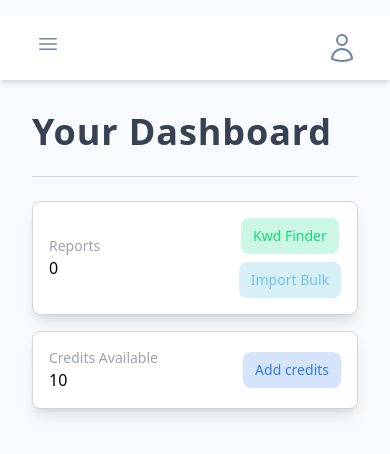
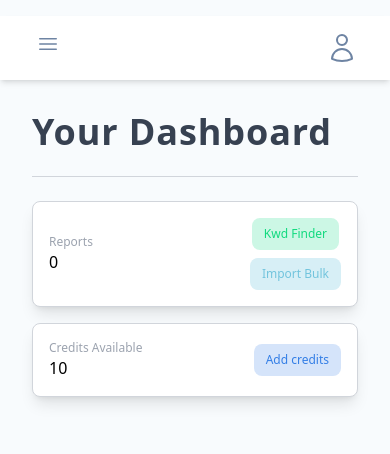
Before and after one commit to atuldedha/pushkar-project, a Next.js app: page / in a window 390 px wide. Shown: the top 454 px of the page. Built offline with nearby package versions, Linux system fonts and the light colour scheme.

Commit message:
Home page wrapping fixed

```diff
--- a/components/HomeCard/HomeCard.js
+++ b/components/HomeCard/HomeCard.js
@@ -11,7 +11,7 @@ const HomeCard = ({
   return (
     <div className="w-full flex items-center justify-between bg-white shadow-lg border border-gray-300 p-4 rounded-lg">
       <div className="flex flex-col items-start justify-center">
-        <span className="text-sm md:text-base font-normal font-sans text-gray-400">
+        <span className="text-xs md:text-sm lg:text-base font-normal font-sans text-gray-400">
           {text}
         </span>
         {reportsAvailable ? (
@@ -23,15 +23,15 @@ const HomeCard = ({
 
       {useButton2 ? (
         <div className="flex flex-col sm:flex-row items-center space-x-0 space-y-2 sm:space-y-0 sm:space-x-3">
-          <button className="p-2 bg-[#ccf7e5] text-sm text-[#12da7f] font-sans font-normal rounded-lg px-3 md:px-8">
+          <button className="p-2 bg-[#ccf7e5] text-xs lg:text-sm text-[#12da7f] font-sans font-normal rounded-lg px-3 lg:px-8">
             {buttonText1}
           </button>
-          <button className="p-2 bg-[#d7eff6] text-sm text-[#72c4dd] font-sans font-normal rounded-lg px-3 md:px-8">
+          <button className="p-2 bg-[#d7eff6] text-xs lg:text-sm text-[#72c4dd] font-sans font-normal rounded-lg px-3 lg:px-8">
             {buttonText2}
           </button>
         </div>
       ) : (
-        <button className="bg-[#d5e4fa] p-2 text-sm text-[#337ee6] font-sans font-normal rounded-lg px-3 md:px-8">
+        <button className="bg-[#d5e4fa] p-2 text-xs lg:text-sm text-[#337ee6] font-sans font-normal rounded-lg px-3 lg:px-8">
           {buttonText1}
         </button>
       )}
--- a/pages/index.js
+++ b/pages/index.js
@@ -8,14 +8,14 @@ export default function Home() {
         <title>Pushkar Project</title>
       </Head>
 
-      <div className="flex flex-col md:ml-[300px] py-4 px-8">
+      <div className="flex flex-col lg:ml-[300px] py-4 px-8">
         <span className="text-4xl tracking-wide mt-4 text-gray-700 font-sans font-bold">
           Your Dashboard
         </span>
 
         <div className="border-b-[1px] border-b-gray-300 w-full my-6" />
 
-        <div className="flex flex-col md:flex-row md:items-center justify-between space-x-0 space-y-4 md:space-y-0 md:space-x-4">
+        <div className="flex flex-col lg:flex-row lg:items-center justify-between space-x-0 space-y-4 lg:space-y-0 lg:space-x-4">
           <div className="basis-1/2">
             <HomeCard
               text="Reports"
```
